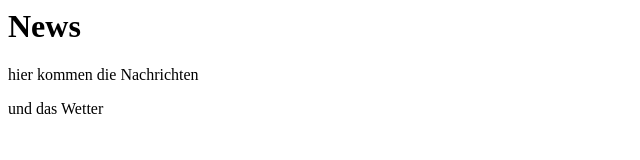
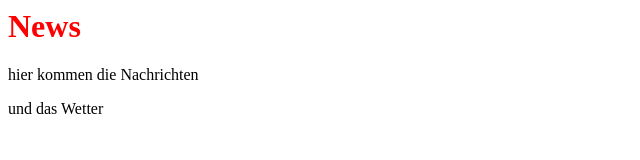
Before and after one commit to MarkHofstetter/wifi-20190604, a plain HTML site: page index.html in a window 1280 px wide. Shown: the whole page, without its empty margins (0-640 px from the left). Drawn offline with Linux system fonts and the light colour scheme.

Commit message:
changed headline color to red

```diff
--- a/index.html
+++ b/index.html
@@ -1,4 +1,4 @@
-<h1>News</h1>
+<h1 style="color:red;">News</h1>
 
 <p>hier kommen die Nachrichten</p>
 
```
